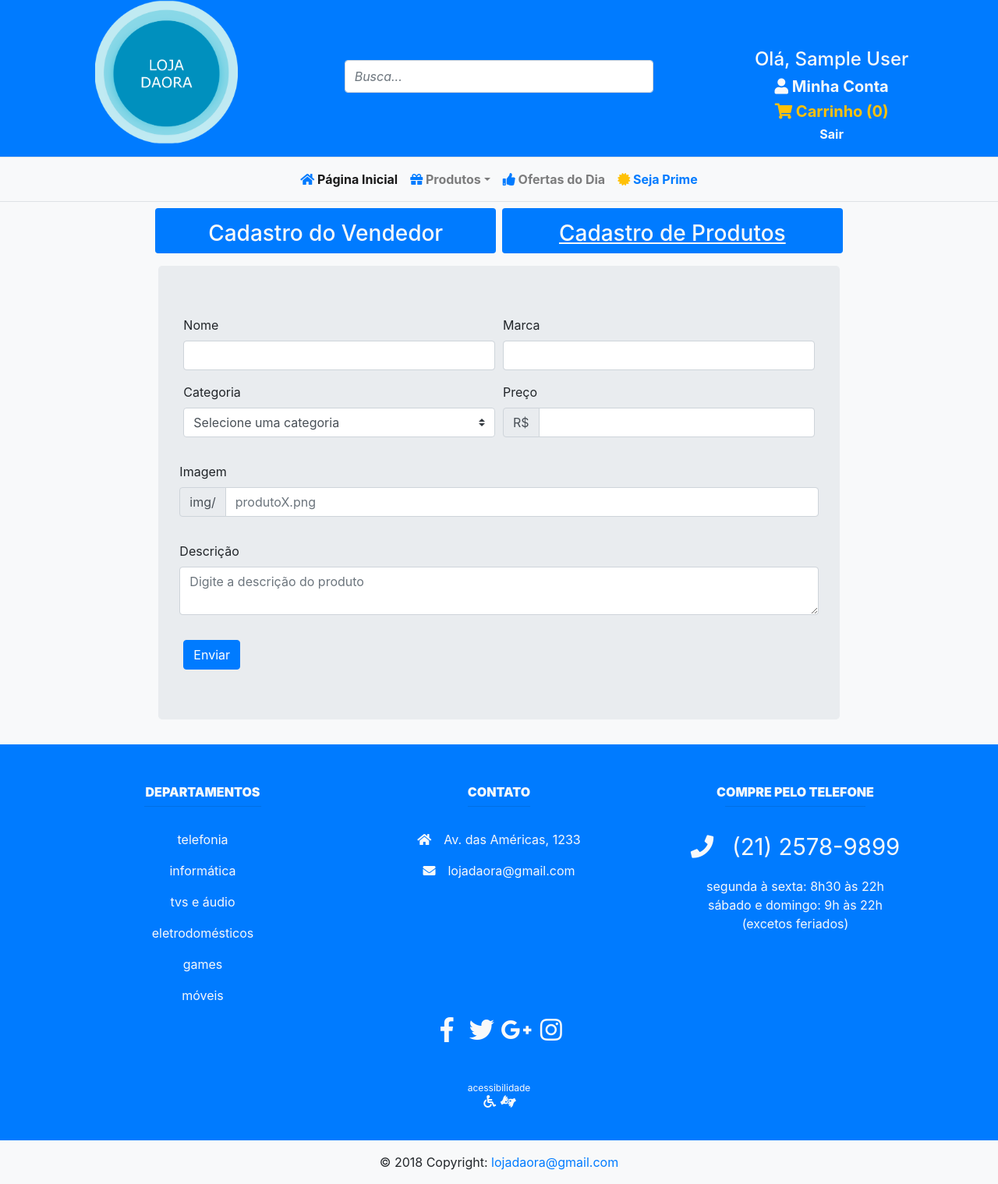
After one commit to derekgodoy/projeto-ecommerce, a PHP site: page /cadastroprod.php in a window 1280 px wide. The commit adds this page. Shown: the whole page at 78% size. Run offline with PHP 8.4, Linux system fonts and the light colour scheme; the visitor is signed in with stand-in values (Sample User, id 1); some libraries are stand-ins or nearby versions.

Commit message:
Oitava aula

```diff
--- /dev/null
+++ b/cadastroprod.php
@@ -0,0 +1,120 @@
+<?php
+error_reporting(0);
+include "conexao.php";
+session_start();
+if ($_SESSION['tipo']=="vendedor"){
+?>
+
+
+
+<!DOCTYPE html>
+<html>
+<head>
+	<title>Loja Daora - Cadastro</title>
+	<meta charset="utf-8">
+	<meta name="viewport" content="width=device-width, user-scalable=no">
+    <link rel="icon" type="image/png" href="img/logo.png">
+	<link rel="stylesheet" type="text/css" href="style/bootstrap.css">
+	<link rel="stylesheet" href="https://use.fontawesome.com/releases/v5.0.11/css/all.css" integrity="sha384-p2jx59pefphTFIpeqCcISO9MdVfIm4pNnsL08A6v5vaQc4owkQqxMV8kg4Yvhaw/" crossorigin="anonymous">
+	<style type="text/css">
+		.img{
+			max-width: 350px;
+			height: auto;
+		}
+        .img2{
+            max-width: 300px;
+        }
+	</style>
+</head>
+<body class="bg-light">
+	<div class="container-fluid">
+
+	<?php
+	include "header.php";
+	?>
+
+		<div class="row bg-light justify-content-center">
+		<div class="bg-primary col-sm-4 col-5 rounded mr-2">
+		<h3 class="col text-center text-light mt-3"><a href="cadastrovend.php" class="text-light">Cadastro do Vendedor</a></h3>
+		</div>
+		<div class="bg-primary col-sm-4 col-5 rounded ">
+		<h3 class="col text-center text-light mt-3"><a href="cadastroprod.php" class="text-light"><u>Cadastro de Produtos</u></a></h3>
+		</div>
+		</div>
+						<div class="row mt-3 justify-content-center">
+						<div class=" jumbotron col-8">
+							<form action="cadastrarprod.php" method="post">
+						<div class="form-row">
+					    <div class="form-group col-md-6">
+					      <label for="nome">Nome</label>
+					      <input type="text" class="form-control" id="nome" name="nome" required>
+					    </div>
+					    <div class="form-group col-md-6">
+					      <label for="marca">Marca</label>
+					      <input type="text" class="form-control" id="marca" name="marca" required>
+					    </div>
+					  </div>
+					  <div class="form-row">
+					    <div class="form-group col-md-6">
+					      <label for="categoria">Categoria</label>
+					      <select class="custom-select" id="categoria" name="categoria">
+					      	<option value="d" selected disabled>Selecione uma categoria</option>
+					      	<option value="Celulares">Celulares</option>
+					      	<option value="Informática">Informática</option>
+					      	<option value="TVs, Áudio e Home Theater">TVs, Áudio e Home Theater</option>
+					      	<option value="Eletrodomésticos e Split">Eletrodomésticos e Split</option>
+					      	<option value="Eletroportáteis">Eletroportáteis</option>
+					      	<option value="Móveis e Decoração">Móveis e Decoração</option>
+					      	<option value="Games, Livros e Filmes">Games, Livros e Filmes</option>
+					      </select>
+					    </div>
+					    <div class="input-group form-group col-md-6">
+					      <label for="preco">Preço</label>
+							<div class="input-group mb-3">
+							  <div class="input-group-prepend">
+							    <span class="input-group-text" id="basic-addon3">R$</span>
+							  </div>
+							  <input type="text" class="form-control" id="preco" name="preco">
+							</div>
+					    </div>
+					    </div>
+					    <div class="form-row">
+					    <div class="input-group form-group mb-3">
+					      <label for="img">Imagem</label>
+							<div class="input-group mb-3">
+							  <div class="input-group-prepend">
+							    <span class="input-group-text" id="basic-addon3">img/</span>
+							  </div>
+							  <input type="text" class="form-control" id="img" name="img" placeholder="produtoX.png">
+							</div>
+					  </div>
+					  </div>
+					  <div class="form-row">
+					      <label for="descricao">Descrição</label>
+							<div class="input-group mb-3">
+							  <textarea class="form-control" id="descricao" name="descricao" placeholder="Digite a descrição do produto"></textarea>
+							</div>
+
+					  </div>
+					  <button type="submit" class="btn btn-primary mt-3">Enviar</button>
+					</form>
+					</div>
+					</div>
+
+<?php
+include "footer.html";
+?>
+
+	</div>
+	 <script src="https://code.jquery.com/jquery-3.2.1.slim.min.js" integrity="sha384-KJ3o2DKtIkvYIK3UENzmM7KCkRr/rE9/Qpg6aAZGJwFDMVNA/GpGFF93hXpG5KkN" crossorigin="anonymous"></script>
+    <script src="https://cdnjs.cloudflare.com/ajax/libs/popper.js/1.12.9/umd/popper.min.js" integrity="sha384-ApNbgh9B+Y1QKtv3Rn7W3mgPxhU9K/ScQsAP7hUibX39j7fakFPskvXusvfa0b4Q" crossorigin="anonymous"></script>
+    <script src="https://maxcdn.bootstrapcdn.com/bootstrap/4.0.0/js/bootstrap.min.js" integrity="sha384-JZR6Spejh4U02d8jOt6vLEHfe/JQGiRRSQQxSfFWpi1MquVdAyjUar5+76PVCmYl" crossorigin="anonymous"></script>
+</body>
+</html>
+<?php
+
+}
+else{
+	header("location: errousuario.php");
+}
+?>
--- a/login.php
+++ b/login.php
@@ -13,6 +13,7 @@ $stmt->execute();
 if ($alvos = $stmt->fetchAll()){
 	$_SESSION['nome'] = $alvos[0]['nome'];
 	$_SESSION['id_cliente'] = $alvos[0]['id'];
+	$_SESSION['tipo'] = $alvos[0]['tipo'];
 	header("location: {$_SERVER['HTTP_REFERER']}");
 	exit;
 }
```
Also changed, not shown: cadastrarprod.php (added, +24 -0 lines), cadastrovend.php (+16 -2 lines), cadsucesso.php (+8 -0 lines), errousuario.php (added, +42 -0 lines), produtos.php (+13 -34 lines).
